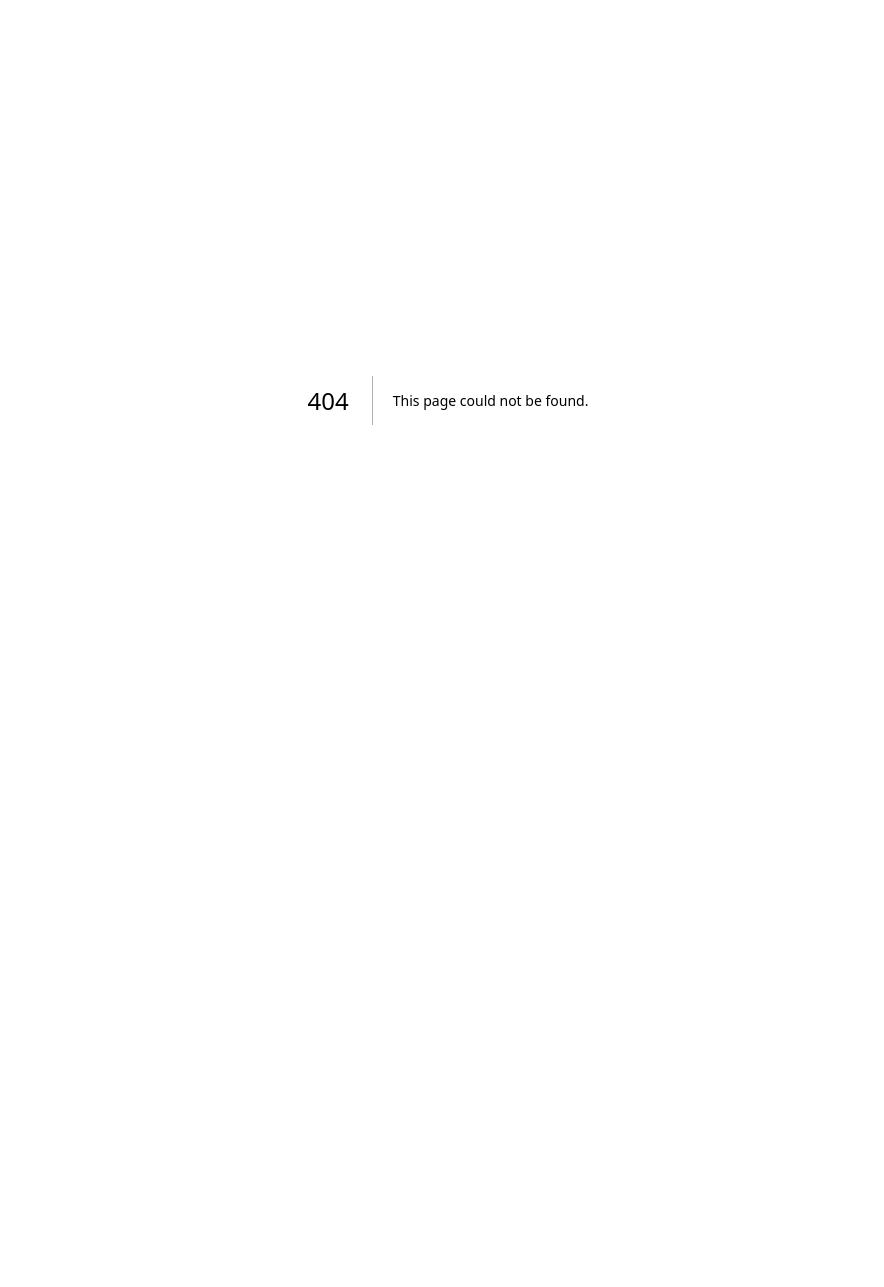
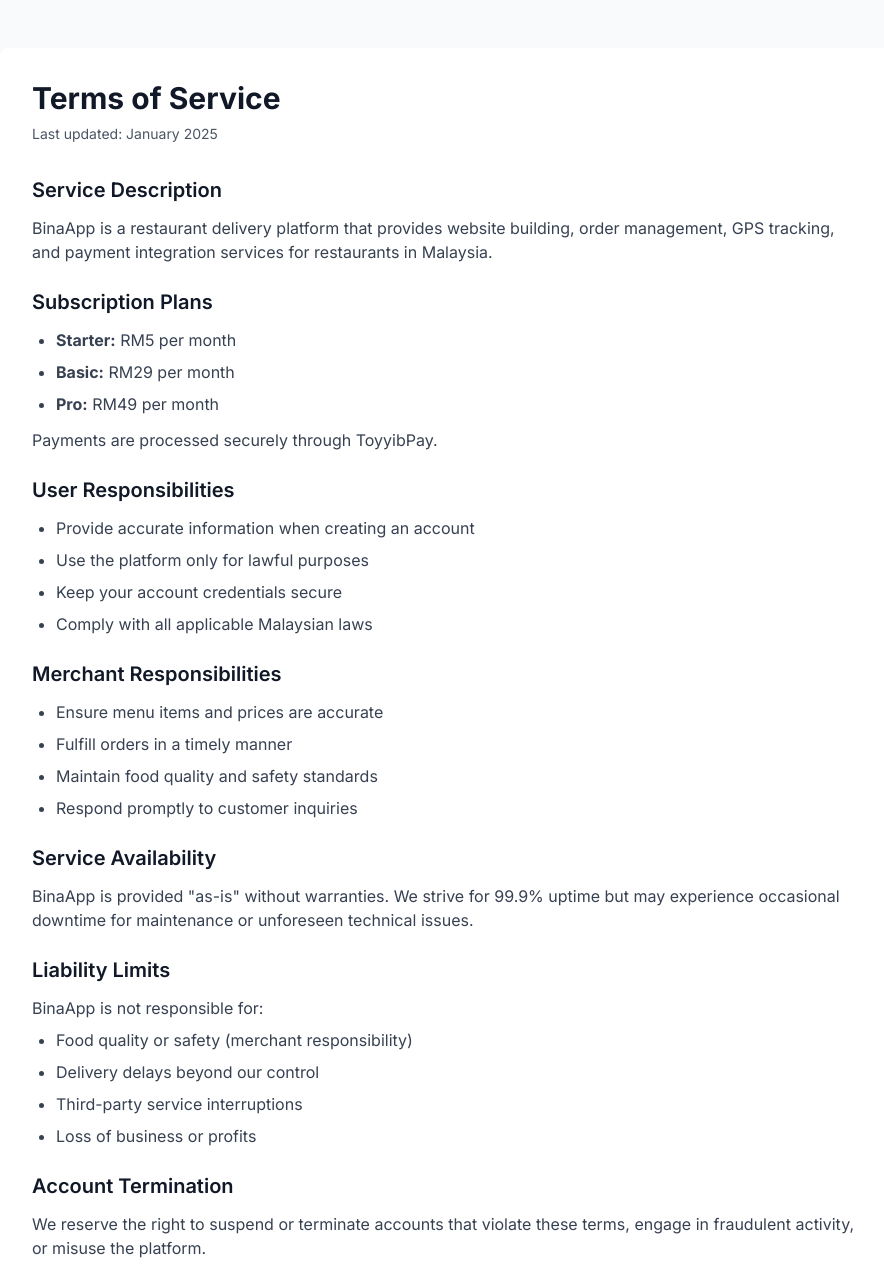
Before and after one commit to yassirar77-cloud/binaapp, a Next.js app in the folder frontend/: page /terms-of-service in a window 1280 px wide. Before the commit this address had no page. Shown: the top 1287 px of the page, without its empty margins (192-1076 px from the left). Before the commit the page ends 800 px from the top, so only its background shows below. Built offline with nearby package versions, Linux system fonts and the light colour scheme.

Commit message:
Add Privacy Policy and Terms of Service - PDPA compliance complete

```diff
--- /dev/null
+++ b/frontend/src/app/privacy-policy/page.tsx
@@ -0,0 +1,69 @@
+'use client'
+
+export default function PrivacyPolicy() {
+  return (
+    <div className="min-h-screen bg-gray-50 py-12 px-4">
+      <div className="max-w-4xl mx-auto bg-white rounded-lg shadow-md p-8">
+        <h1 className="text-3xl font-bold text-gray-900 mb-2">Privacy Policy</h1>
+        <p className="text-sm text-gray-600 mb-8">Last updated: January 2025</p>
+
+        <div className="space-y-6 text-gray-700">
+          <section>
+            <h2 className="text-xl font-semibold text-gray-900 mb-3">What We Collect</h2>
+            <ul className="list-disc pl-6 space-y-2">
+              <li>Email and password for your account</li>
+              <li>Phone number for order notifications</li>
+              <li>Restaurant information if you are a merchant</li>
+              <li>GPS location only for delivery riders during active deliveries</li>
+              <li>Payment information processed securely by ToyyibPay</li>
+            </ul>
+          </section>
+
+          <section>
+            <h2 className="text-xl font-semibold text-gray-900 mb-3">How We Use It</h2>
+            <ul className="list-disc pl-6 space-y-2">
+              <li>To provide our restaurant delivery platform services</li>
+              <li>To process orders and payments</li>
+              <li>To track deliveries in real-time</li>
+              <li>To send you important updates about your orders</li>
+            </ul>
+          </section>
+
+          <section>
+            <h2 className="text-xl font-semibold text-gray-900 mb-3">How We Protect It</h2>
+            <ul className="list-disc pl-6 space-y-2">
+              <li>Data is encrypted and stored securely on Supabase</li>
+              <li>We never share your personal information without consent</li>
+              <li>GPS data is deleted after 30 days</li>
+              <li>Payment details are handled by ToyyibPay - we do not store card numbers</li>
+            </ul>
+          </section>
+
+          <section>
+            <h2 className="text-xl font-semibold text-gray-900 mb-3">Your Rights</h2>
+            <p className="mb-3">Under Malaysia&#39;s Personal Data Protection Act (PDPA), you can:</p>
+            <ul className="list-disc pl-6 space-y-2">
+              <li>Request to see your data</li>
+              <li>Request correction of your data</li>
+              <li>Request deletion of your account</li>
+              <li>Contact us at: support@binaapp.my</li>
+            </ul>
+          </section>
+
+          <section>
+            <h2 className="text-xl font-semibold text-gray-900 mb-3">AI Features</h2>
+            <p>Some features use AI (artificial intelligence) to generate content. AI-generated content may not be accurate and is not copyrighted.</p>
+          </section>
+
+          <section>
+            <h2 className="text-xl font-semibold text-gray-900 mb-3">Contact</h2>
+            <p>
+              For privacy questions: <a href="mailto:support@binaapp.my" className="text-blue-600 hover:underline">support@binaapp.my</a>
+            </p>
+            <p className="mt-2">BinaApp is committed to protecting your privacy and complying with Malaysian law.</p>
+          </section>
+        </div>
+      </div>
+    </div>
+  )
+}
--- /dev/null
+++ b/frontend/src/app/terms-of-service/page.tsx
@@ -0,0 +1,82 @@
+'use client'
+
+export default function TermsOfService() {
+  return (
+    <div className="min-h-screen bg-gray-50 py-12 px-4">
+      <div className="max-w-4xl mx-auto bg-white rounded-lg shadow-md p-8">
+        <h1 className="text-3xl font-bold text-gray-900 mb-2">Terms of Service</h1>
+        <p className="text-sm text-gray-600 mb-8">Last updated: January 2025</p>
+
+        <div className="space-y-6 text-gray-700">
+          <section>
+            <h2 className="text-xl font-semibold text-gray-900 mb-3">Service Description</h2>
+            <p>BinaApp is a restaurant delivery platform that provides website building, order management, GPS tracking, and payment integration services for restaurants in Malaysia.</p>
+          </section>
+
+          <section>
+            <h2 className="text-xl font-semibold text-gray-900 mb-3">Subscription Plans</h2>
+            <ul className="list-disc pl-6 space-y-2">
+              <li><strong>Starter:</strong> RM5 per month</li>
+              <li><strong>Basic:</strong> RM29 per month</li>
+              <li><strong>Pro:</strong> RM49 per month</li>
+            </ul>
+            <p className="mt-3">Payments are processed securely through ToyyibPay.</p>
+          </section>
+
+          <section>
+            <h2 className="text-xl font-semibold text-gray-900 mb-3">User Responsibilities</h2>
+            <ul className="list-disc pl-6 space-y-2">
+              <li>Provide accurate information when creating an account</li>
+              <li>Use the platform only for lawful purposes</li>
+              <li>Keep your account credentials secure</li>
+              <li>Comply with all applicable Malaysian laws</li>
+            </ul>
+          </section>
+
+          <section>
+            <h2 className="text-xl font-semibold text-gray-900 mb-3">Merchant Responsibilities</h2>
+            <ul className="list-disc pl-6 space-y-2">
+              <li>Ensure menu items and prices are accurate</li>
+              <li>Fulfill orders in a timely manner</li>
+              <li>Maintain food quality and safety standards</li>
+              <li>Respond promptly to customer inquiries</li>
+            </ul>
+          </section>
+
+          <section>
+            <h2 className="text-xl font-semibold text-gray-900 mb-3">Service Availability</h2>
+            <p>BinaApp is provided &quot;as-is&quot; without warranties. We strive for 99.9% uptime but may experience occasional downtime for maintenance or unforeseen technical issues.</p>
+          </section>
+
+          <section>
+            <h2 className="text-xl font-semibold text-gray-900 mb-3">Liability Limits</h2>
+            <p className="mb-2">BinaApp is not responsible for:</p>
+            <ul className="list-disc pl-6 space-y-2">
+              <li>Food quality or safety (merchant responsibility)</li>
+              <li>Delivery delays beyond our control</li>
+              <li>Third-party service interruptions</li>
+              <li>Loss of business or profits</li>
+            </ul>
+          </section>
+
+          <section>
+            <h2 className="text-xl font-semibold text-gray-900 mb-3">Account Termination</h2>
+            <p>We reserve the right to suspend or terminate accounts that violate these terms, engage in fraudulent activity, or misuse the platform.</p>
+          </section>
+
+          <section>
+            <h2 className="text-xl font-semibold text-gray-900 mb-3">Governing Law</h2>
+            <p>These terms are governed by the laws of Malaysia. Any disputes will be resolved in Malaysian courts.</p>
+          </section>
+
+          <section>
+            <h2 className="text-xl font-semibold text-gray-900 mb-3">Contact</h2>
+            <p>
+              For questions about these terms: <a href="mailto:support@binaapp.my" className="text-blue-600 hover:underline">support@binaapp.my</a>
+            </p>
+          </section>
+        </div>
+      </div>
+    </div>
+  )
+}
```
